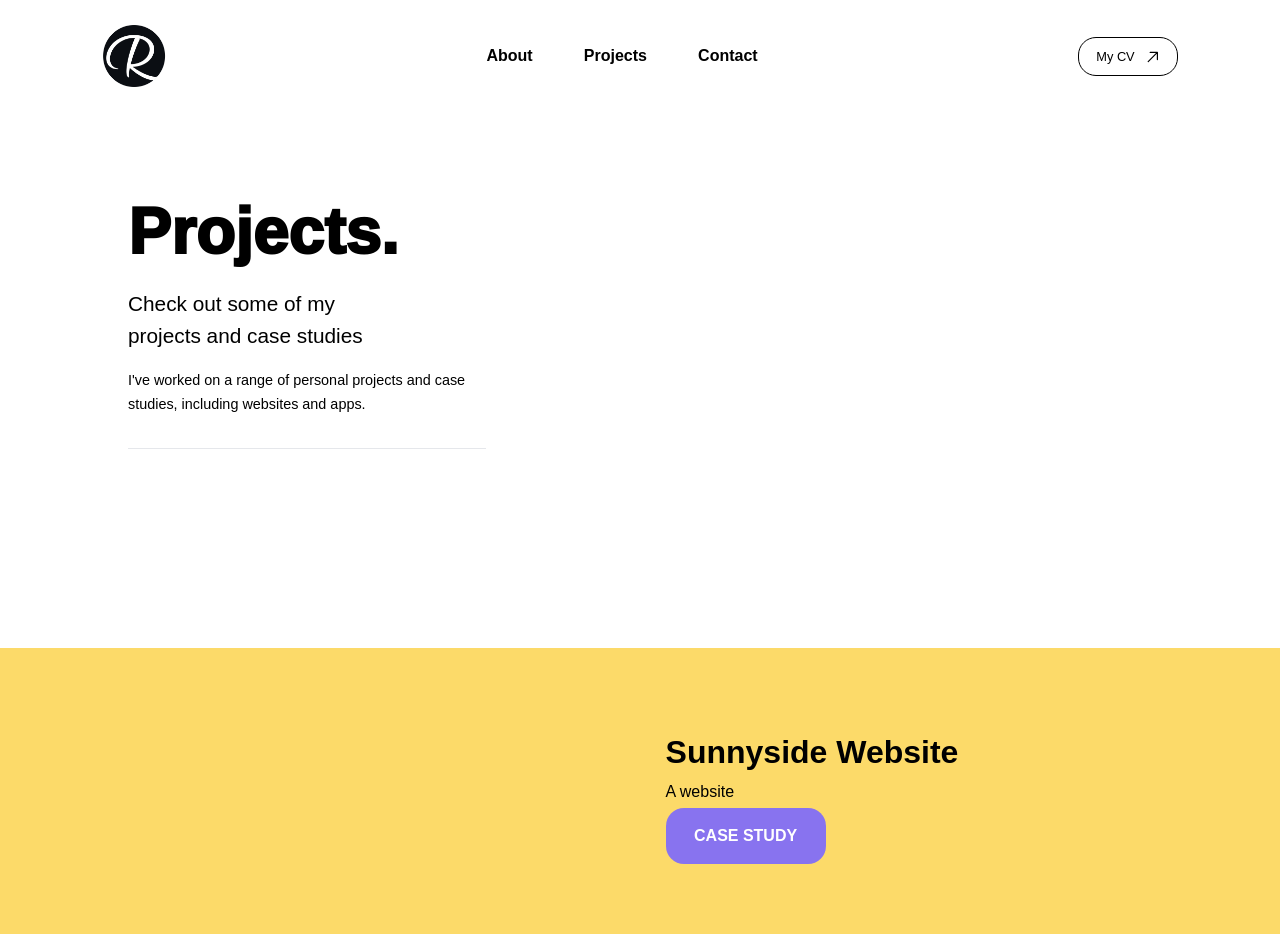
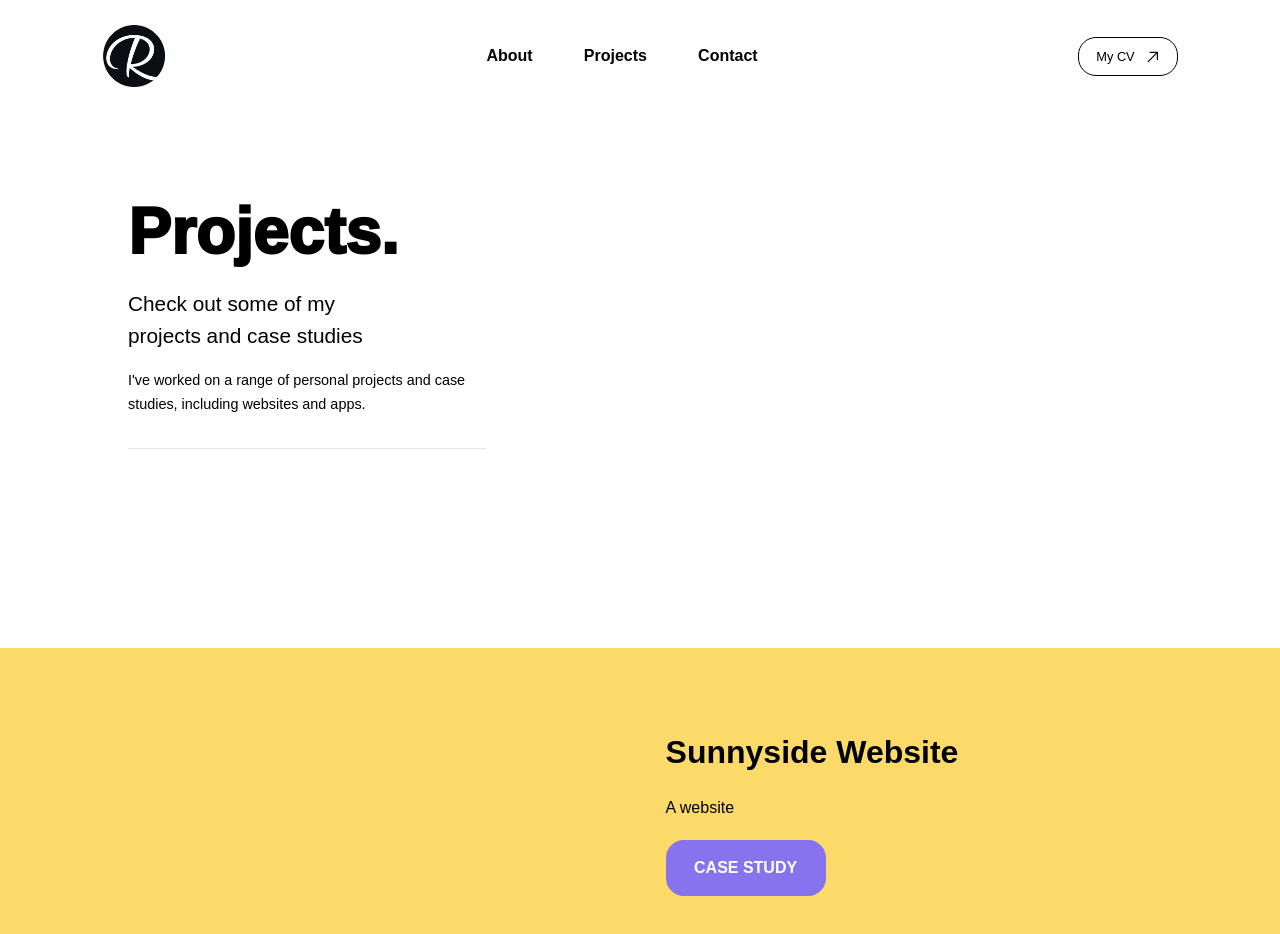
Before and after one commit to rodrigodelascio/rod-current-folio, a React (Create React App) app: page /projects in a window 1280 px wide. Shown: the top 934 px of the page. Built offline with nearby package versions, Linux system fonts and the light colour scheme.

Commit message:
styles updated

```diff
--- a/src/components/projectspage/projectsShowcase/ProjectsShowcase.module.css
+++ b/src/components/projectspage/projectsShowcase/ProjectsShowcase.module.css
@@ -39,9 +39,11 @@
   font-size: 1rem;
   font-weight: 300;
   line-height: 2rem;
+  margin-top: 2vh;
 }
 
 .project-description-wrapper button {
+  margin-top: 2vh;
   background: #8873ef;
   color: #fff;
   padding: 0.9rem 1.1rem;
```
